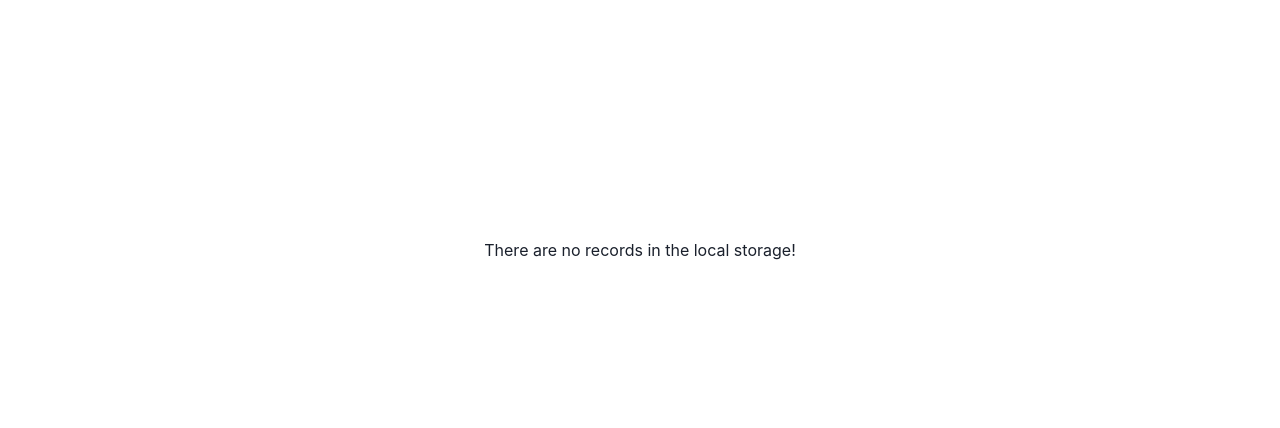
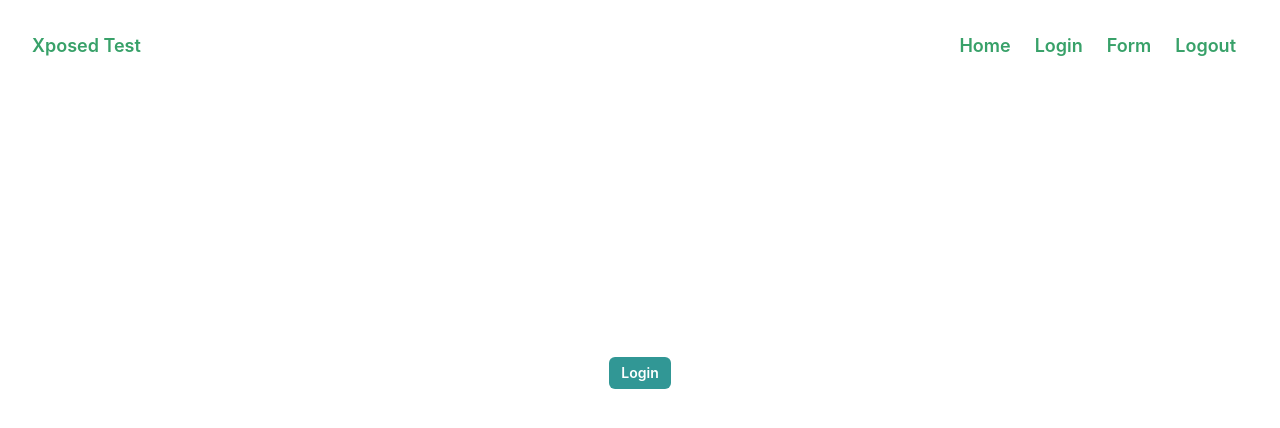
Before and after one commit to Odisseuss/xposed-test, a React (Create React App) app: page /login in a window 1280 px wide. Shown: the top 428 px of the page. Built offline with nearby package versions, Linux system fonts and the light colour scheme.

Commit message:
Finish basic routing

```diff
--- a/src/App.tsx
+++ b/src/App.tsx
@@ -3,12 +3,26 @@ import "./App.css";
 import { BrowserRouter as Router, Route, Switch } from "react-router-dom";
 import Home from "./pages/Home";
 import { ChakraProvider } from "@chakra-ui/react";
+import Login from "./pages/Login";
+import Header from "./components/Header";
+import Form from "./pages/Form";
+import Logout from "./pages/Logout";
 
 function App() {
   return (
     <ChakraProvider>
       <Router>
+        <Header />
         <Switch>
+          <Route exact path="/login">
+            <Login />
+          </Route>
+          <Route exact path="/form">
+            <Form />
+          </Route>
+          <Route exact path="/logout">
+            <Logout />
+          </Route>
           <Route path="/">
             <Home />
           </Route>
--- /dev/null
+++ b/src/components/Header.tsx
@@ -0,0 +1,37 @@
+import { Flex, Text, Box } from "@chakra-ui/react";
+import * as React from "react";
+import NavLink from "../components/NavLink";
+
+export interface HeaderProps {}
+
+const Header: React.FunctionComponent<HeaderProps> = () => {
+  return (
+    <Flex
+      as="nav"
+      align="center"
+      justify="space-between"
+      wrap="wrap"
+      w="100%"
+      mb={8}
+      p={8}
+      bg={"white"}
+    >
+      <Flex>
+        <Text fontSize={"lg"} fontWeight={"semibold"} color={"green.500"}>
+          Xposed Test
+        </Text>
+      </Flex>
+
+      <Box>
+        <Flex align={"center"} justify={"space-between"} direction={"row"}>
+          <NavLink to="/" text="Home" />
+          <NavLink to="/login" text="Login" />
+          <NavLink to="/form" text="Form" />
+          <NavLink to="/logout" text="Logout" />
+        </Flex>
+      </Box>
+    </Flex>
+  );
+};
+
+export default Header;
--- /dev/null
+++ b/src/components/NavLink.tsx
@@ -0,0 +1,20 @@
+import * as React from "react";
+import { Text, Link } from "@chakra-ui/react";
+import { Link as RouterLink } from "react-router-dom";
+
+export interface NavLinkProps {
+  to: string;
+  text: string;
+}
+
+const NavLink: React.FunctionComponent<NavLinkProps> = ({ to, text }) => {
+  return (
+    <Text fontSize={"lg"} fontWeight={"semibold"} px="3" color={"green.500"}>
+      <Link as={RouterLink} to={to}>
+        {text}
+      </Link>
+    </Text>
+  );
+};
+
+export default NavLink;
--- /dev/null
+++ b/src/pages/Form.tsx
@@ -0,0 +1,13 @@
+import * as React from "react";
+import { Text, Center } from "@chakra-ui/react";
+export interface FormProps {}
+
+const Form: React.FunctionComponent<FormProps> = () => {
+  return (
+    <Center height={"500px"}>
+      <Text>Form</Text>
+    </Center>
+  );
+};
+
+export default Form;
--- a/src/pages/Home.tsx
+++ b/src/pages/Home.tsx
@@ -4,7 +4,6 @@ import {
   Table,
   Thead,
   Tbody,
-  Tfoot,
   Tr,
   Th,
   Td,
@@ -12,6 +11,7 @@ import {
   Text,
   Center,
 } from "@chakra-ui/react";
+
 export interface HomeProps {}
 
 const Home: React.FunctionComponent<HomeProps> = () => {
@@ -25,8 +25,8 @@ const Home: React.FunctionComponent<HomeProps> = () => {
       }
     }
   }, [records]);
-
-  return records && arrayOfRecords ? (
+  const renderRecords = () =>
+    records && arrayOfRecords ? (
       <Table variant="simple">
         <TableCaption>User Records</TableCaption>
         <Thead>
@@ -49,6 +49,7 @@ const Home: React.FunctionComponent<HomeProps> = () => {
         <Text>There are no records in the local storage!</Text>
       </Center>
     );
+  return <React.Fragment>{renderRecords()}</React.Fragment>;
 };
 
 export default Home;
--- /dev/null
+++ b/src/pages/Login.tsx
@@ -0,0 +1,19 @@
+import { Button, Center } from "@chakra-ui/react";
+import * as React from "react";
+
+export interface LoginProps {}
+
+const Login: React.FunctionComponent<LoginProps> = () => {
+  const handleLogin = () => {
+    console.log("clicked");
+  };
+  return (
+    <Center height={"500px"}>
+      <Button colorScheme="teal" size="sm" onClick={handleLogin}>
+        Login
+      </Button>
+    </Center>
+  );
+};
+
+export default Login;
--- /dev/null
+++ b/src/pages/Logout.tsx
@@ -0,0 +1,18 @@
+import * as React from "react";
+import { Button, Center } from "@chakra-ui/react";
+export interface LogoutProps {}
+
+const Logout: React.FunctionComponent<LogoutProps> = () => {
+  const handleLogin = () => {
+    console.log("clicked");
+  };
+  return (
+    <Center height={"500px"}>
+      <Button colorScheme="teal" size="sm" onClick={handleLogin}>
+        Log out
+      </Button>
+    </Center>
+  );
+};
+
+export default Logout;
```
Lines whose indentation alone changed are shown as unchanged.
